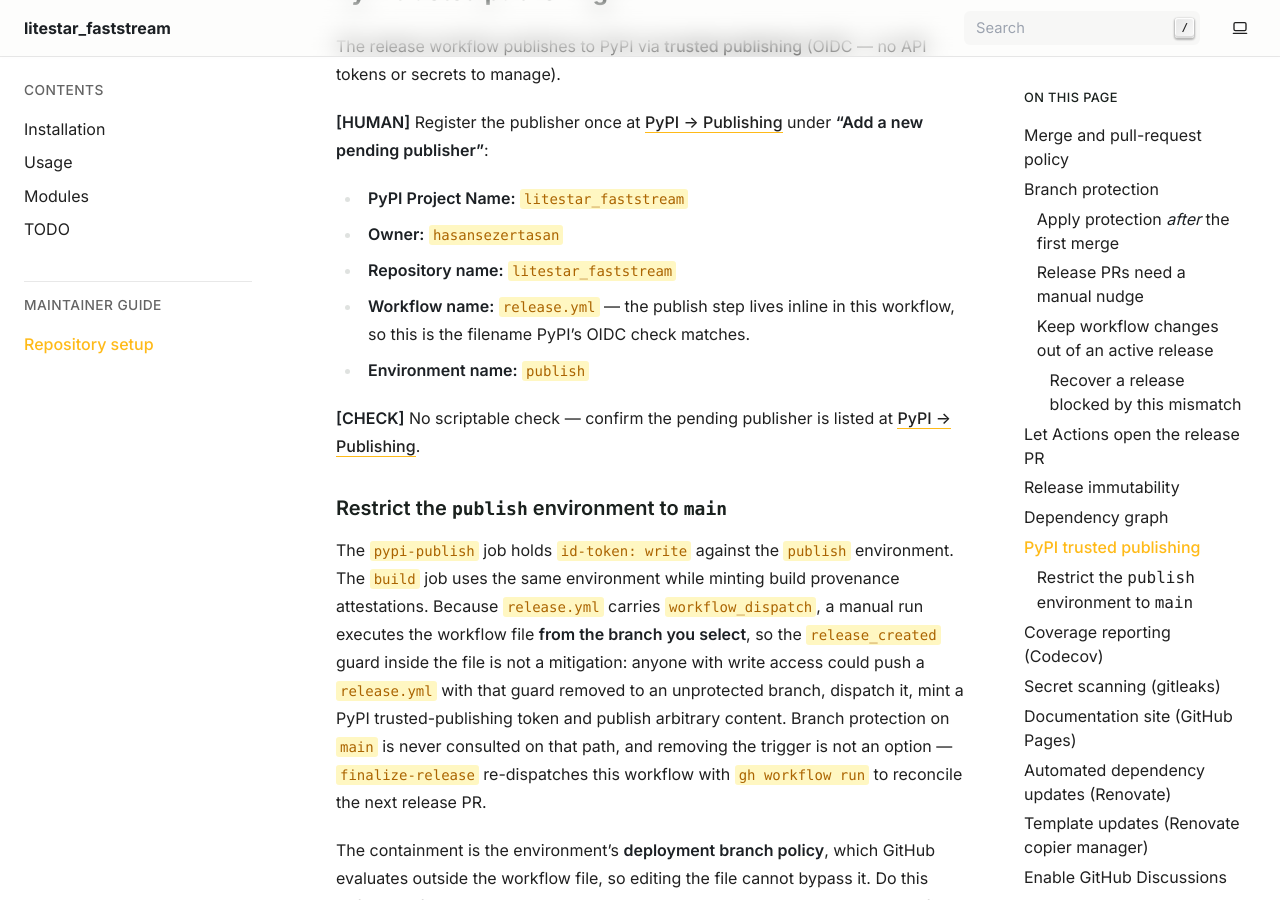
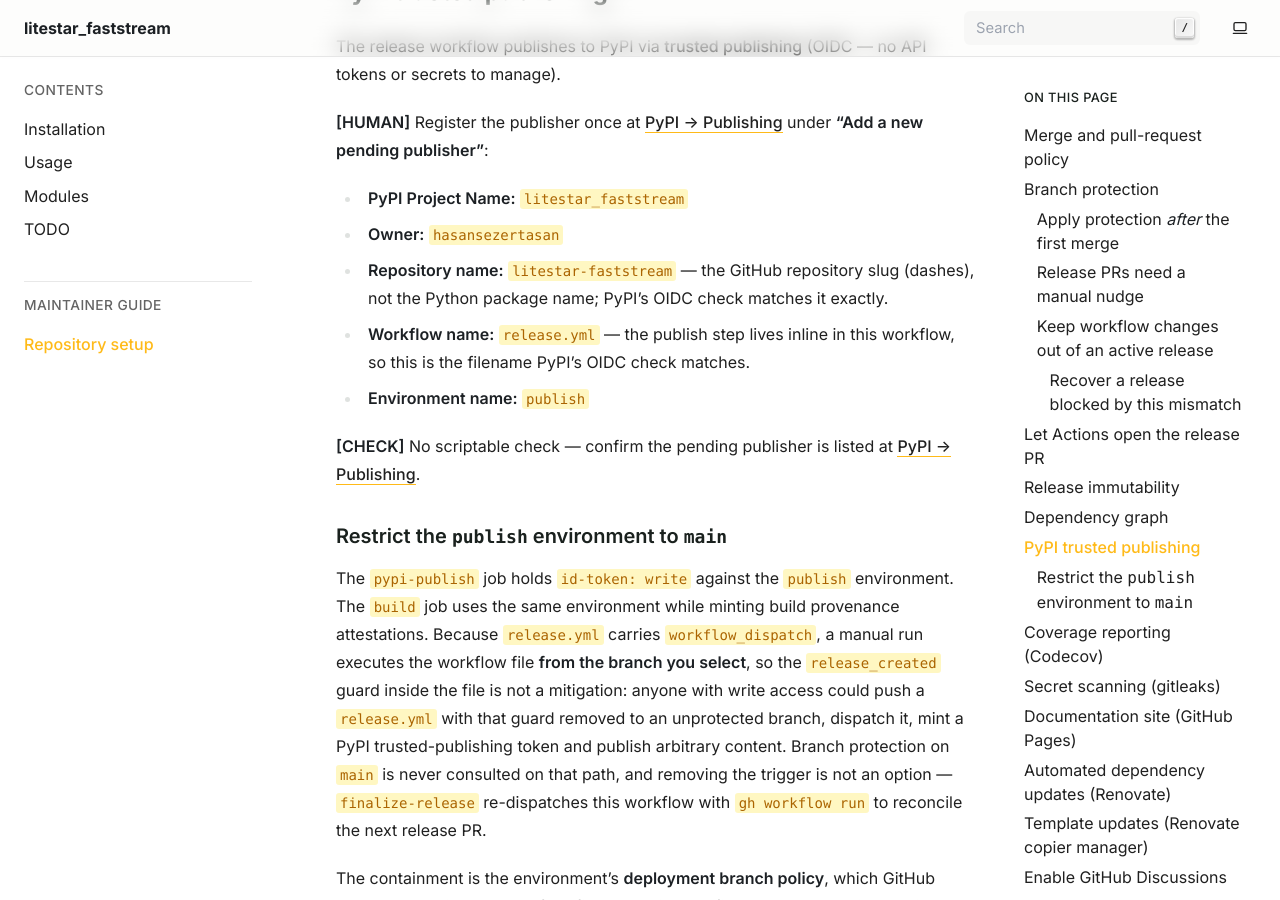
Before and after one commit to hasansezertasan/litestar-faststream, a Sphinx documentation site: the page built from docs/maintaining/setup.rst, in a window 1280 px wide and 900 px high, scrolled down 6551 px. Built offline with Sphinx 7.4.7, drawn with Linux system fonts in a browser that asks for light colours.

Commit message:
fix: correct trusted-publisher repo slug in setup guide
PyPI OIDC matches the GitHub repository slug exactly
(hasansezertasan/litestar-faststream, dashes); the guide named the
Python package (underscores), which would reject the first release's
publish step. The github_repo_name Copier answer stays as-is — it is
the import package name by design.

```diff
--- a/docs/maintaining/setup.rst
+++ b/docs/maintaining/setup.rst
@@ -279,7 +279,8 @@
 
 - **PyPI Project Name:** ``litestar_faststream``
 - **Owner:** ``hasansezertasan``
-- **Repository name:** ``litestar_faststream``
+- **Repository name:** ``litestar-faststream`` — the GitHub repository slug
+  (dashes), not the Python package name; PyPI's OIDC check matches it exactly.
 - **Workflow name:** ``release.yml`` — the publish step lives inline in this
   workflow, so this is the filename PyPI's OIDC check matches.
 - **Environment name:** ``publish``
```
